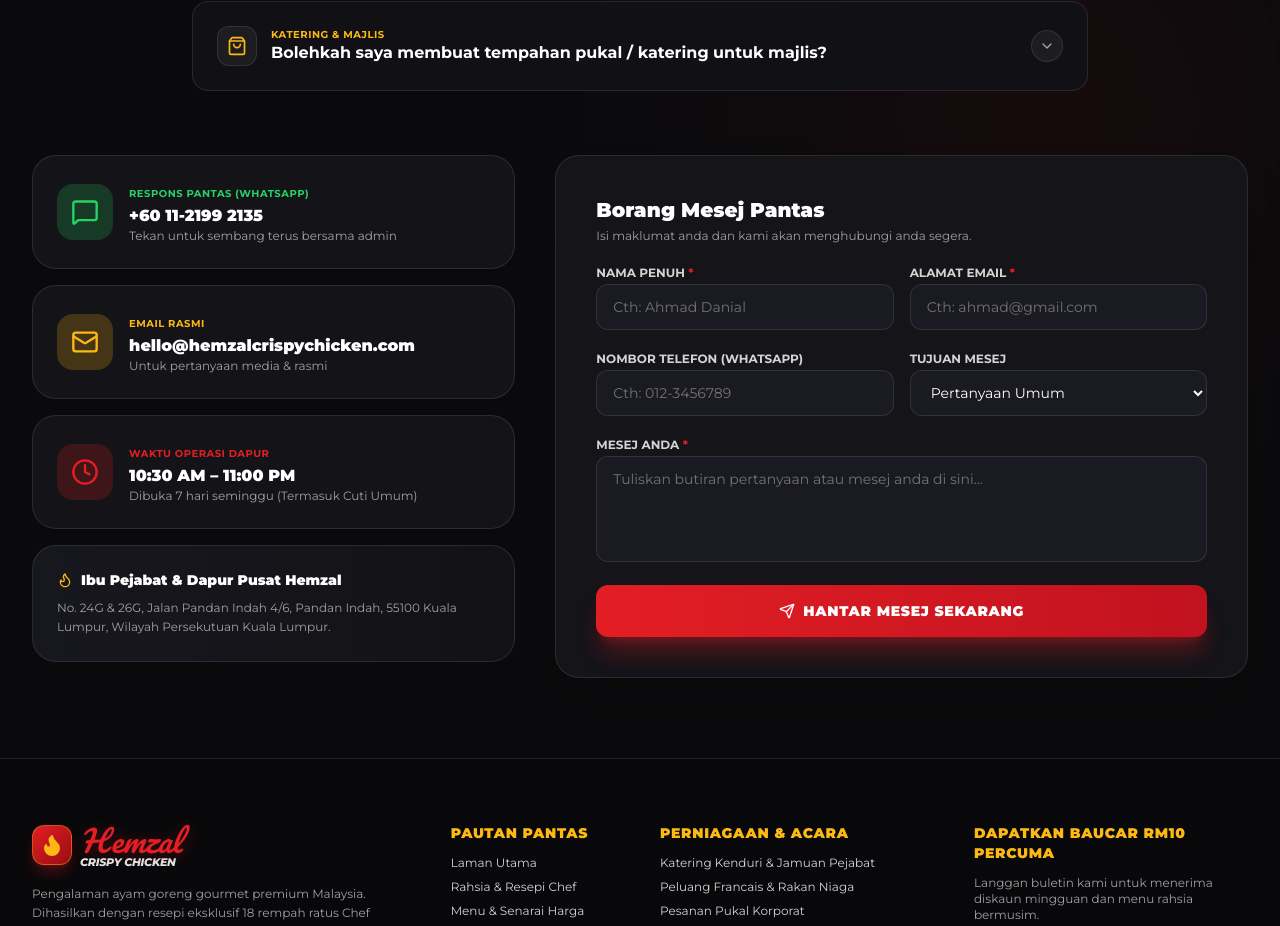
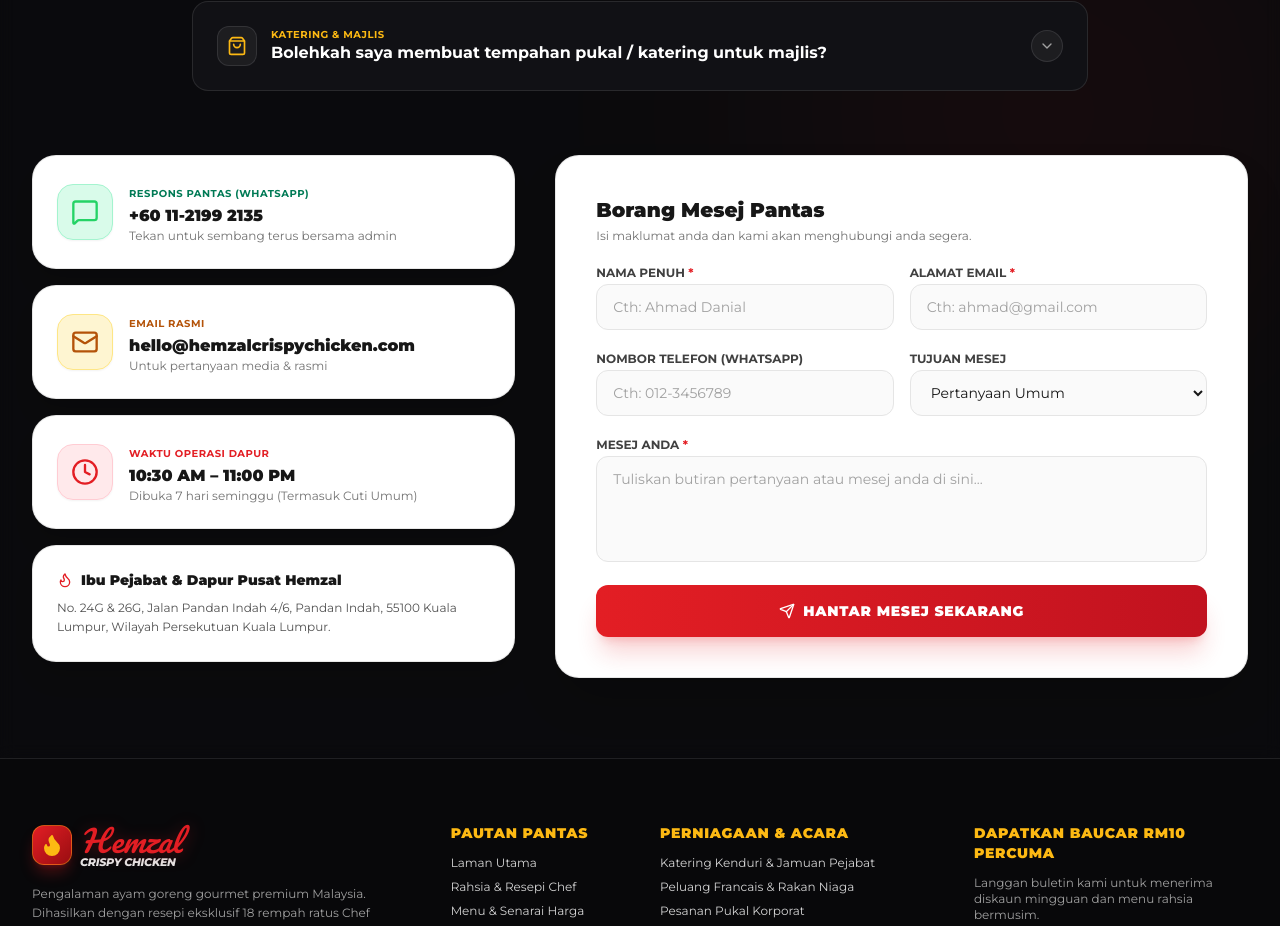
Before and after one commit to haz-pqh/Hemzal-Website-New, a React (Vite) app: page / in a window 1280 px wide. Shown: the part 7559-8485 px from the top of the page. Built offline with nearby package versions, Linux system fonts and the light colour scheme.

Commit message:
Update ContactSection.tsx

```diff
--- a/src/components/ContactSection.tsx
+++ b/src/components/ContactSection.tsx
@@ -78,12 +78,12 @@
 
   return (
     <section id="hubungi" className="py-20 bg-[#09090c]/10 backdrop-blur-sm relative overflow-hidden border-t border-white/5">
-      {/* Glow */}
+      {/* Glow Background */}
       <div className="absolute top-1/2 right-10 w-96 h-96 bg-[#E31E24]/10 rounded-full blur-[140px] pointer-events-none" />
 
       <div className="max-w-7xl mx-auto px-4 sm:px-6 lg:px-8 relative z-10">
 
-        {/* Header */}
+        {/* Header (Maintained Dark Theme) */}
         <div className="text-center max-w-3xl mx-auto mb-16 space-y-3">
           <div className="inline-flex items-center gap-1.5 bg-[#16161b] border border-[#FDB913]/30 px-3.5 py-1 rounded-full text-xs font-black uppercase tracking-widest text-[#FDB913]">
             <MessageSquare className="w-3.5 h-3.5" />
@@ -99,7 +99,7 @@
           </p>
         </div>
 
-        {/* Collapsible FAQ Accordion Section */}
+        {/* Collapsible FAQ Accordion Section (Maintained Dark Theme) */}
         <div className="mb-16 max-w-4xl mx-auto">
           <div className="flex items-center gap-2 mb-6 justify-center sm:justify-start">
             <HelpCircle className="w-5 h-5 text-[#FDB913]" />
@@ -182,7 +182,7 @@
 
         <div className="grid grid-cols-1 lg:grid-cols-12 gap-10 items-start">
 
-          {/* Left Column: Direct Info Boxes */}
+          {/* Left Column: Direct Info Boxes (Light Theme) */}
           <div className="lg:col-span-5 space-y-4">
 
             {/* WhatsApp Box */}
@@ -190,69 +190,69 @@
               href="https://wa.me/601121992135?text=Hai%20Hemzal%20Crispy%20Chicken,%20saya%20ada%20pertanyaan."
               target="_blank"
               rel="noopener noreferrer"
-              className="p-6 rounded-3xl bg-[#141418] hover:bg-[#191920] border border-white/10 hover:border-[#25D366]/50 transition-all duration-300 flex items-center gap-4 group block shadow-lg"
+              className="p-6 rounded-3xl bg-white hover:bg-emerald-50/40 border border-neutral-200/90 hover:border-[#25D366] transition-all duration-300 flex items-center gap-4 group block shadow-xl shadow-black/10"
             >
-              <div className="w-14 h-14 rounded-2xl bg-[#25D366]/20 flex items-center justify-center text-[#25D366] group-hover:scale-110 transition-transform shrink-0">
+              <div className="w-14 h-14 rounded-2xl bg-emerald-100/80 border border-emerald-200 flex items-center justify-center text-[#25D366] group-hover:scale-110 transition-transform shrink-0 shadow-xs">
                 <MessageSquare className="w-7 h-7" />
               </div>
               <div>
-                <span className="text-[10px] uppercase font-bold text-[#25D366] tracking-wider">
+                <span className="text-[10px] uppercase font-bold text-emerald-700 tracking-wider">
                   Respons Pantas (WhatsApp)
                 </span>
-                <h4 className="font-black text-base text-white">+60 11-2199 2135</h4>
-                <p className="text-xs text-neutral-400">Tekan untuk sembang terus bersama admin</p>
+                <h4 className="font-black text-base text-neutral-900">+60 11-2199 2135</h4>
+                <p className="text-xs text-neutral-500">Tekan untuk sembang terus bersama admin</p>
               </div>
             </a>
 
             {/* Email Box */}
-            <div className="p-6 rounded-3xl bg-[#141418] border border-white/10 flex items-center gap-4 shadow-lg">
-              <div className="w-14 h-14 rounded-2xl bg-[#FDB913]/20 flex items-center justify-center text-[#FDB913] shrink-0">
+            <div className="p-6 rounded-3xl bg-white border border-neutral-200/90 flex items-center gap-4 shadow-xl shadow-black/10">
+              <div className="w-14 h-14 rounded-2xl bg-amber-100/80 border border-amber-200 flex items-center justify-center text-[#B45309] shrink-0 shadow-xs">
                 <Mail className="w-7 h-7" />
               </div>
               <div>
-                <span className="text-[10px] uppercase font-bold text-[#FDB913] tracking-wider">
+                <span className="text-[10px] uppercase font-bold text-[#B45309] tracking-wider">
                   Email Rasmi
                 </span>
-                <h4 className="font-black text-base text-white">hello@hemzalcrispychicken.com</h4>
-                <p className="text-xs text-neutral-400">Untuk pertanyaan media & rasmi</p>
+                <h4 className="font-black text-base text-neutral-900">hello@hemzalcrispychicken.com</h4>
+                <p className="text-xs text-neutral-500">Untuk pertanyaan media & rasmi</p>
               </div>
             </div>
 
             {/* Operating Hours Box */}
-            <div className="p-6 rounded-3xl bg-[#141418] border border-white/10 flex items-center gap-4 shadow-lg">
-              <div className="w-14 h-14 rounded-2xl bg-[#E31E24]/20 flex items-center justify-center text-[#E31E24] shrink-0">
+            <div className="p-6 rounded-3xl bg-white border border-neutral-200/90 flex items-center gap-4 shadow-xl shadow-black/10">
+              <div className="w-14 h-14 rounded-2xl bg-rose-100/80 border border-rose-200 flex items-center justify-center text-[#E31E24] shrink-0 shadow-xs">
                 <Clock className="w-7 h-7" />
               </div>
               <div>
                 <span className="text-[10px] uppercase font-bold text-[#E31E24] tracking-wider">
                   Waktu Operasi Dapur
                 </span>
-                <h4 className="font-black text-base text-white">10:30 AM – 11:00 PM</h4>
-                <p className="text-xs text-neutral-400">Dibuka 7 hari seminggu (Termasuk Cuti Umum)</p>
+                <h4 className="font-black text-base text-neutral-900">10:30 AM – 11:00 PM</h4>
+                <p className="text-xs text-neutral-500">Dibuka 7 hari seminggu (Termasuk Cuti Umum)</p>
               </div>
             </div>
 
             {/* HQ Address Box */}
-            <div className="p-6 rounded-3xl bg-gradient-to-r from-[#17171e] to-[#121216] border border-white/10 space-y-2">
-              <h4 className="font-black text-sm text-white flex items-center gap-2">
-                <Flame className="w-4 h-4 text-[#FDB913]" /> Ibu Pejabat & Dapur Pusat Hemzal
+            <div className="p-6 rounded-3xl bg-white border border-neutral-200/90 space-y-2 shadow-xl shadow-black/10">
+              <h4 className="font-black text-sm text-neutral-900 flex items-center gap-2">
+                <Flame className="w-4 h-4 text-[#E31E24]" /> Ibu Pejabat & Dapur Pusat Hemzal
               </h4>
-              <p className="text-xs text-neutral-400 leading-relaxed">
+              <p className="text-xs text-neutral-600 leading-relaxed">
                 No. 24G & 26G, Jalan Pandan Indah 4/6, Pandan Indah, 55100 Kuala Lumpur, Wilayah Persekutuan Kuala Lumpur.
               </p>
             </div>
 
           </div>
 
-          {/* Right Column: Contact Form */}
-          <div className="lg:col-span-7 bg-[#141419] border border-white/10 rounded-3xl p-6 sm:p-10 shadow-2xl">
+          {/* Right Column: Contact Form (Light Theme) */}
+          <div className="lg:col-span-7 bg-white border border-neutral-200/90 rounded-3xl p-6 sm:p-10 shadow-2xl shadow-black/20">
             {submitted ? (
               <div className="text-center py-12 space-y-4">
-                <div className="w-16 h-16 rounded-full bg-emerald-500/20 text-emerald-400 flex items-center justify-center mx-auto border border-emerald-500/30">
+                <div className="w-16 h-16 rounded-full bg-emerald-100 text-emerald-600 flex items-center justify-center mx-auto border border-emerald-300">
                   <CheckCircle2 className="w-8 h-8" />
                 </div>
-                <h3 className="text-2xl font-black text-white">Mesej Anda Berjaya Dihantar!</h3>
-                <p className="text-sm text-neutral-300 max-w-md mx-auto">
+                <h3 className="text-2xl font-black text-neutral-900">Mesej Anda Berjaya Dihantar!</h3>
+                <p className="text-sm text-neutral-600 max-w-md mx-auto">
                   Terima kasih, <strong>{formData.name}</strong>. Pegawai perhubungan pelanggan Hemzal akan membalas emel/telefon anda dalam masa 24 jam.
                 </p>
                 <button
@@ -260,7 +260,7 @@
                     setSubmitted(false);
                     setFormData({ name: '', email: '', phone: '', subject: 'Pertanyaan Umum', message: '' });
                   }}
-                  className="mt-4 px-6 py-2.5 bg-white/10 hover:bg-white/20 text-white rounded-xl text-xs font-bold transition-colors cursor-pointer"
+                  className="mt-4 px-6 py-2.5 bg-neutral-100 hover:bg-neutral-200 text-neutral-800 rounded-xl text-xs font-bold transition-colors cursor-pointer"
                 >
                   Hantar Mesej Lain
                 </button>
@@ -268,13 +268,13 @@
             ) : (
               <form onSubmit={handleSubmit} className="space-y-4">
                 <div className="space-y-1">
-                  <h3 className="text-xl font-black text-white">Borang Mesej Pantas</h3>
-                  <p className="text-xs text-neutral-400">Isi maklumat anda dan kami akan menghubungi anda segera.</p>
+                  <h3 className="text-xl font-black text-neutral-900">Borang Mesej Pantas</h3>
+                  <p className="text-xs text-neutral-500">Isi maklumat anda dan kami akan menghubungi anda segera.</p>
                 </div>
 
                 <div className="grid grid-cols-1 sm:grid-cols-2 gap-4">
                   <div className="space-y-1.5">
-                    <label className="text-xs font-bold text-neutral-300 uppercase">
+                    <label className="text-xs font-bold text-neutral-700 uppercase">
                       Nama Penuh <span className="text-[#E31E24]">*</span>
                     </label>
                     <input
@@ -283,12 +283,12 @@
                       value={formData.name}
                       onChange={(e) => setFormData({ ...formData, name: e.target.value })}
                       placeholder="Cth: Ahmad Danial"
-                      className="w-full px-4 py-3 bg-[#1a1a22] border border-white/10 rounded-xl text-sm text-white placeholder:text-neutral-500 focus:outline-none focus:border-[#FDB913]"
+                      className="w-full px-4 py-3 bg-neutral-50 border border-neutral-200 rounded-xl text-sm text-neutral-900 placeholder:text-neutral-400 focus:bg-white focus:outline-none focus:border-[#FDB913] focus:ring-1 focus:ring-[#FDB913]"
                     />
                   </div>
 
                   <div className="space-y-1.5">
-                    <label className="text-xs font-bold text-neutral-300 uppercase">
+                    <label className="text-xs font-bold text-neutral-700 uppercase">
                       Alamat Email <span className="text-[#E31E24]">*</span>
                     </label>
                     <input
@@ -297,14 +297,14 @@
                       value={formData.email}
                       onChange={(e) => setFormData({ ...formData, email: e.target.value })}
                       placeholder="Cth: ahmad@gmail.com"
-                      className="w-full px-4 py-3 bg-[#1a1a22] border border-white/10 rounded-xl text-sm text-white placeholder:text-neutral-500 focus:outline-none focus:border-[#FDB913]"
+                      className="w-full px-4 py-3 bg-neutral-50 border border-neutral-200 rounded-xl text-sm text-neutral-900 placeholder:text-neutral-400 focus:bg-white focus:outline-none focus:border-[#FDB913] focus:ring-1 focus:ring-[#FDB913]"
                     />
                   </div>
                 </div>
 
                 <div className="grid grid-cols-1 sm:grid-cols-2 gap-4">
                   <div className="space-y-1.5">
-                    <label className="text-xs font-bold text-neutral-300 uppercase">
+                    <label className="text-xs font-bold text-neutral-700 uppercase">
                       Nombor Telefon (WhatsApp)
                     </label>
                     <input
@@ -312,18 +312,18 @@
                       value={formData.phone}
                       onChange={(e) => setFormData({ ...formData, phone: e.target.value })}
                       placeholder="Cth: 012-3456789"
-                      className="w-full px-4 py-3 bg-[#1a1a22] border border-white/10 rounded-xl text-sm text-white placeholder:text-neutral-500 focus:outline-none focus:border-[#FDB913]"
+                      className="w-full px-4 py-3 bg-neutral-50 border border-neutral-200 rounded-xl text-sm text-neutral-900 placeholder:text-neutral-400 focus:bg-white focus:outline-none focus:border-[#FDB913] focus:ring-1 focus:ring-[#FDB913]"
                     />
                   </div>
 
                   <div className="space-y-1.5">
-                    <label className="text-xs font-bold text-neutral-300 uppercase">
+                    <label className="text-xs font-bold text-neutral-700 uppercase">
                       Tujuan Mesej
                     </label>
                     <select
                       value={formData.subject}
                       onChange={(e) => setFormData({ ...formData, subject: e.target.value })}
-                      className="w-full px-4 py-3 bg-[#1a1a22] border border-white/10 rounded-xl text-sm text-white focus:outline-none focus:border-[#FDB913]"
+                      className="w-full px-4 py-3 bg-neutral-50 border border-neutral-200 rounded-xl text-sm text-neutral-900 focus:bg-white focus:outline-none focus:border-[#FDB913] focus:ring-1 focus:ring-[#FDB913]"
                     >
                       <option value="Pertanyaan Umum">Pertanyaan Umum</option>
                       <option value="Tempahan Katering">Tempahan Katering & Acara</option>
@@ -334,7 +334,7 @@
                 </div>
 
                 <div className="space-y-1.5">
-                  <label className="text-xs font-bold text-neutral-300 uppercase">
+                  <label className="text-xs font-bold text-neutral-700 uppercase">
                     Mesej Anda <span className="text-[#E31E24]">*</span>
                   </label>
                   <textarea
@@ -343,13 +343,13 @@
                     value={formData.message}
                     onChange={(e) => setFormData({ ...formData, message: e.target.value })}
                     placeholder="Tuliskan butiran pertanyaan atau mesej anda di sini..."
-                    className="w-full px-4 py-3 bg-[#1a1a22] border border-white/10 rounded-xl text-sm text-white placeholder:text-neutral-500 focus:outline-none focus:border-[#FDB913] resize-none"
+                    className="w-full px-4 py-3 bg-neutral-50 border border-neutral-200 rounded-xl text-sm text-neutral-900 placeholder:text-neutral-400 focus:bg-white focus:outline-none focus:border-[#FDB913] focus:ring-1 focus:ring-[#FDB913] resize-none"
                   />
                 </div>
 
                 <button
                   type="submit"
-                  className="w-full py-4 rounded-xl bg-gradient-to-r from-[#E31E24] to-[#C1121F] hover:from-[#FDB913] hover:to-[#e39600] text-white hover:text-black font-black text-sm uppercase tracking-wider flex items-center justify-center gap-2 shadow-xl shadow-[#E31E24]/30 transition-all cursor-pointer"
+                  className="w-full py-4 rounded-xl bg-gradient-to-r from-[#E31E24] to-[#C1121F] hover:from-[#FDB913] hover:to-[#e39600] text-white hover:text-black font-black text-sm uppercase tracking-wider flex items-center justify-center gap-2 shadow-xl shadow-[#E31E24]/20 transition-all cursor-pointer"
                 >
                   <Send className="w-4 h-4" />
                   <span>Hantar Mesej Sekarang</span>
```
